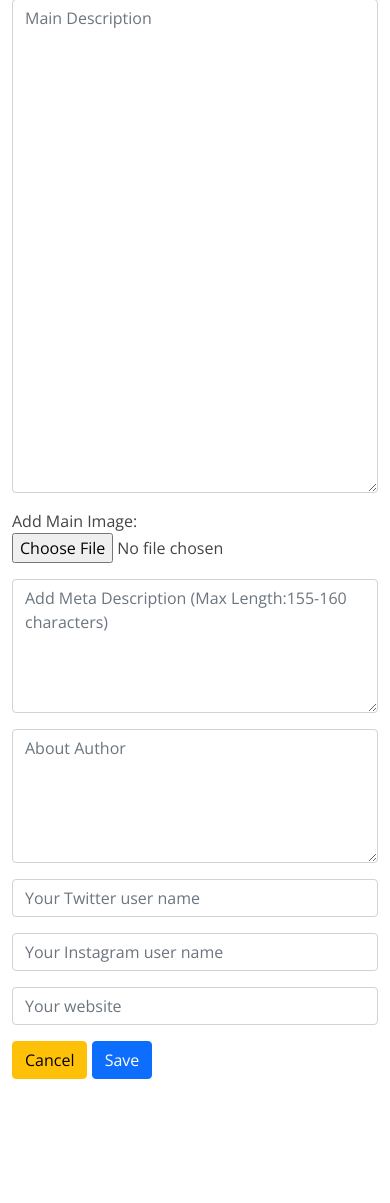
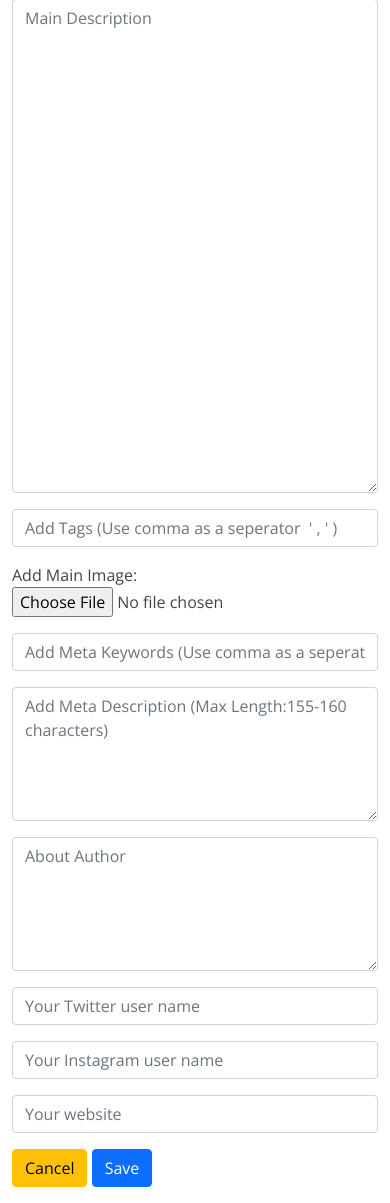
Before and after one commit to Yashkapure06/Blogging-Website, a Node server app: page /blogs/new in a window 390 px wide. Shown: the part 166-1369 px from the top of the page. Before the commit the page ends 1245 px from the top, so only its background shows below. Run offline with Node 20, Linux system fonts and the light colour scheme; some libraries are stand-ins or nearby versions.

Commit message:
Added two fields

```diff
--- a/views/new.ejs
+++ b/views/new.ejs
@@ -21,7 +21,14 @@
                     <textarea name="description" placeholder="Main Description" class="form-control" rows="20" cols="50"></textarea>
                 </div>
                 <div class="col-md-10 mb-3 form-group">
+                    <input type="text" class="form-control" placeholder="Add Tags (Use comma as a seperator  ' , ' )" name="tags" required>
+                </div>
+                <div class="col-md-10 mb-3 form-group">
                     Add Main Image: <input type="file" name="image" id="image" class="form-control-file text-black">
+                </div>
+
+                <div class="col-md-10 mb-3 form-group">
+                    <input type="text" class="form-control" placeholder="Add Meta Keywords (Use comma as a seperator  ' , ' )" name="metaKeywords" required>
                 </div>
 
                 <div class="col-md-10 mb-3 form-group">
```
